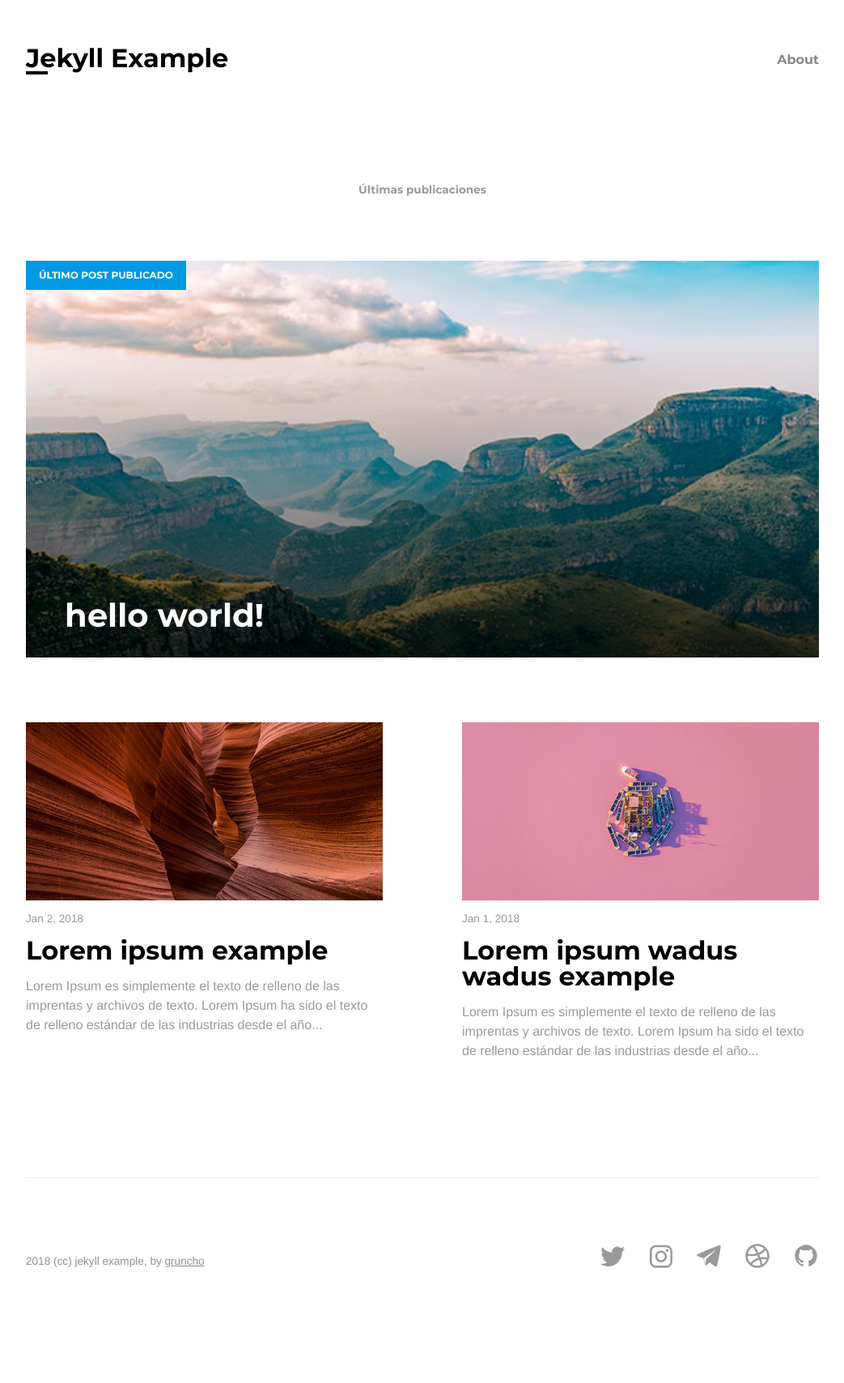
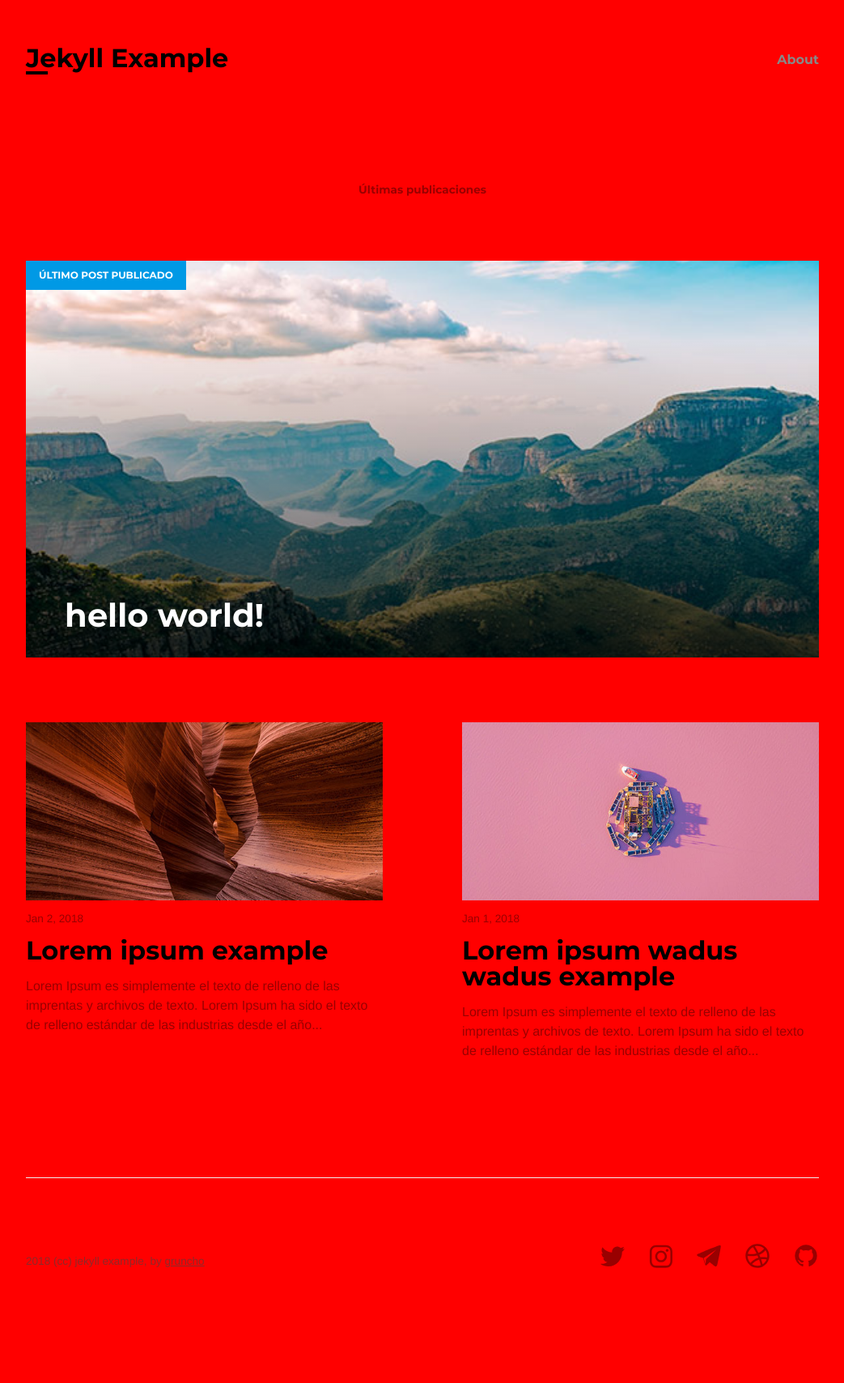
Before and after one commit to gruncho/jekyll-example, a Jekyll site: the page built from index.html, in a window 1280 px wide. Shown: the whole page at 81% size, without its empty margins (118-1161 px from the left). Built offline with Jekyll 4.4.1, drawn with Linux system fonts in a browser that asks for light colours.

Commit message:
Edited base URL and deleted bck transition.

```diff
--- a/_config.yml
+++ b/_config.yml
@@ -3,7 +3,7 @@
 title: jekyll example
 email: alex@worldx3.com
 description: Basic template for jekyll
-baseurl: "" # the subpath of your site, e.g. /blog
+baseurl: "/jekyll-example" # the subpath of your site, e.g. /blog
 url: # the base hostname & protocol for your site, e.g. http://example.com
 
 # Build settings
--- a/_includes/layout/footer.html
+++ b/_includes/layout/footer.html
@@ -26,4 +26,3 @@
     </a>
   </div>
 </footer>
-</div>
--- a/_includes/layout/header.html
+++ b/_includes/layout/header.html
@@ -1,4 +1,3 @@
-<div class="border-body">
 <header class="header">
   <div class="header__section">
     <a href="/" class="header__logo-link">
--- a/assets/scss/base/common.scss
+++ b/assets/scss/base/common.scss
@@ -19,8 +19,6 @@ html {
 }
 
 body {
-  @extend .transition_body;
-
   background-color: red; // revise .border-body
   color: $color-black;
   font-family: $font-family-second;
--- a/assets/scss/components/_list-post.scss
+++ b/assets/scss/components/_list-post.scss
@@ -5,7 +5,7 @@
 $list-post-content-position-mobile: 2rem;
 $list-post-content-position-desktop: 3rem;
 $list-post-picture-after-background: linear-gradient(0deg, rgba($color-gray, .7), rgba($color-white, 0));
-$list-post-picture-hover-boxshadow: 0 5px 55px 5px rgba(0,0,0,.2);
+$list-post-picture-hover-boxshadow: 0 5px 24px 0 rgba(0,0,0,.2);
 $list-post-margin-mobile: 3rem;
 $list-post-margin-desktop: 4rem;
 
--- a/assets/scss/variables/_transitions.scss
+++ b/assets/scss/variables/_transitions.scss
@@ -1,20 +1,4 @@
 @import '../variables/colors';
-
-$transition-body-background-first: #999;
-$transition-body-background-final: #fafafa;
-
-.transition_body {
-  animation: transition_body .1s ease-in both;
-}
-
-@keyframes transition_body {
-  0% {
-    background: $transition-body-background-first;
-  }
-  100% {
-    background: $transition-body-background-final;
-  }
-}
 
 .transition_content {
   animation: transition_content .6s ease-in both;
```
